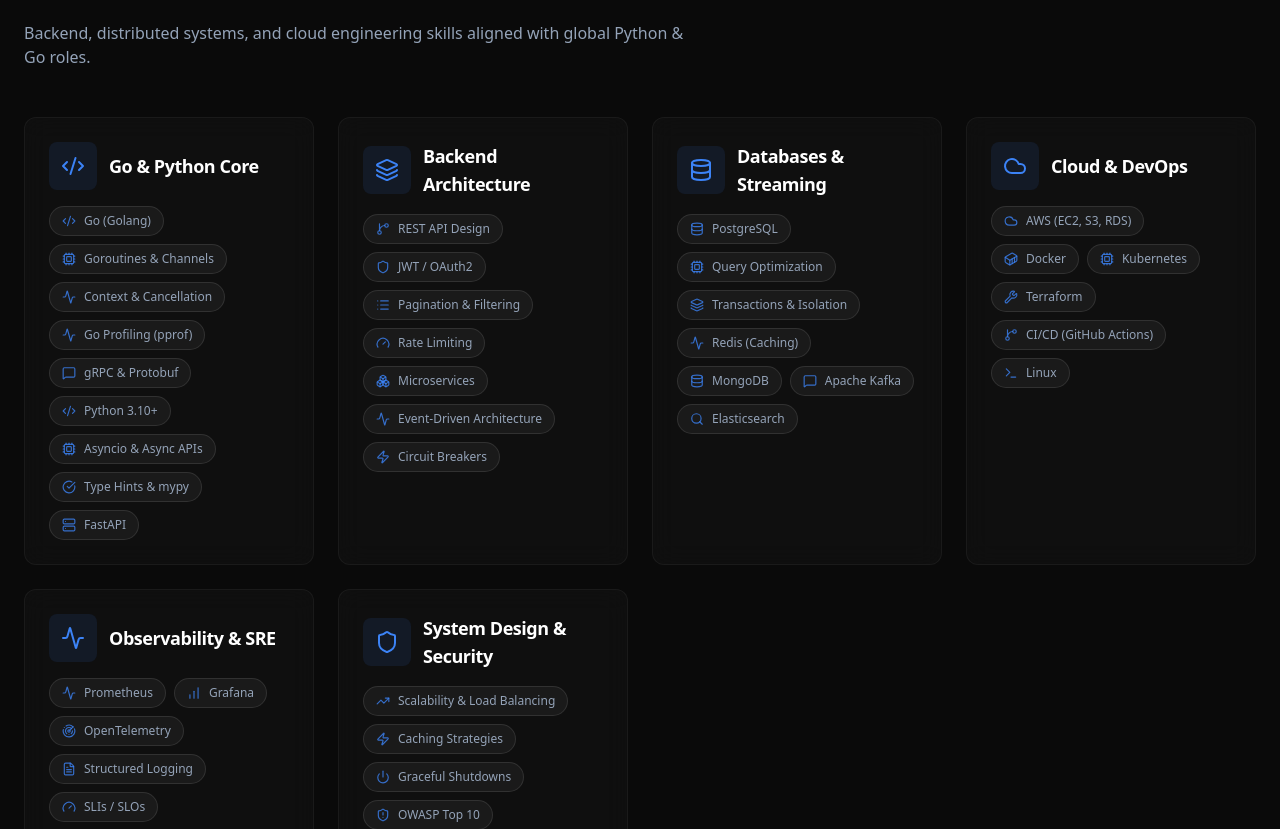
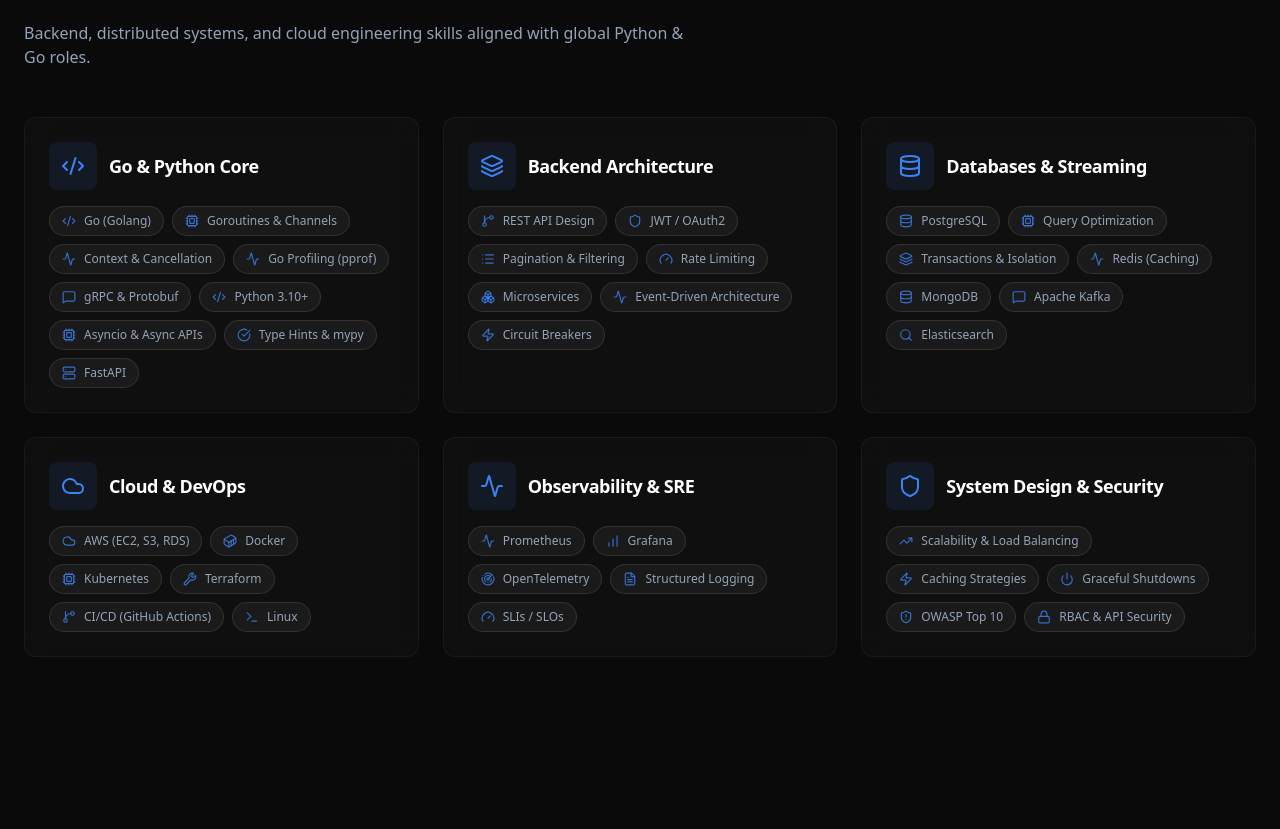
Before and after one commit to abhinavkumar03/backend-engineer-portfolio, a Next.js app: page / in a window 1280 px wide. Shown: the part 927-1756 px from the top of the page. Built offline with nearby package versions, Linux system fonts and the light colour scheme.

Commit message:
cards fix

```diff
--- a/src/components/Skills.tsx
+++ b/src/components/Skills.tsx
@@ -27,7 +27,7 @@
                     </p>
                 </div>
 
-                <div className="grid grid-cols-1 md:grid-cols-2 lg:grid-cols-4 gap-6">
+                <div className="grid grid-cols-1 md:grid-cols-2 lg:grid-cols-3 gap-6">
                     {skills.map((group, index) => {
                         const CategoryIcon = getIcon(group.icon);
 
```
